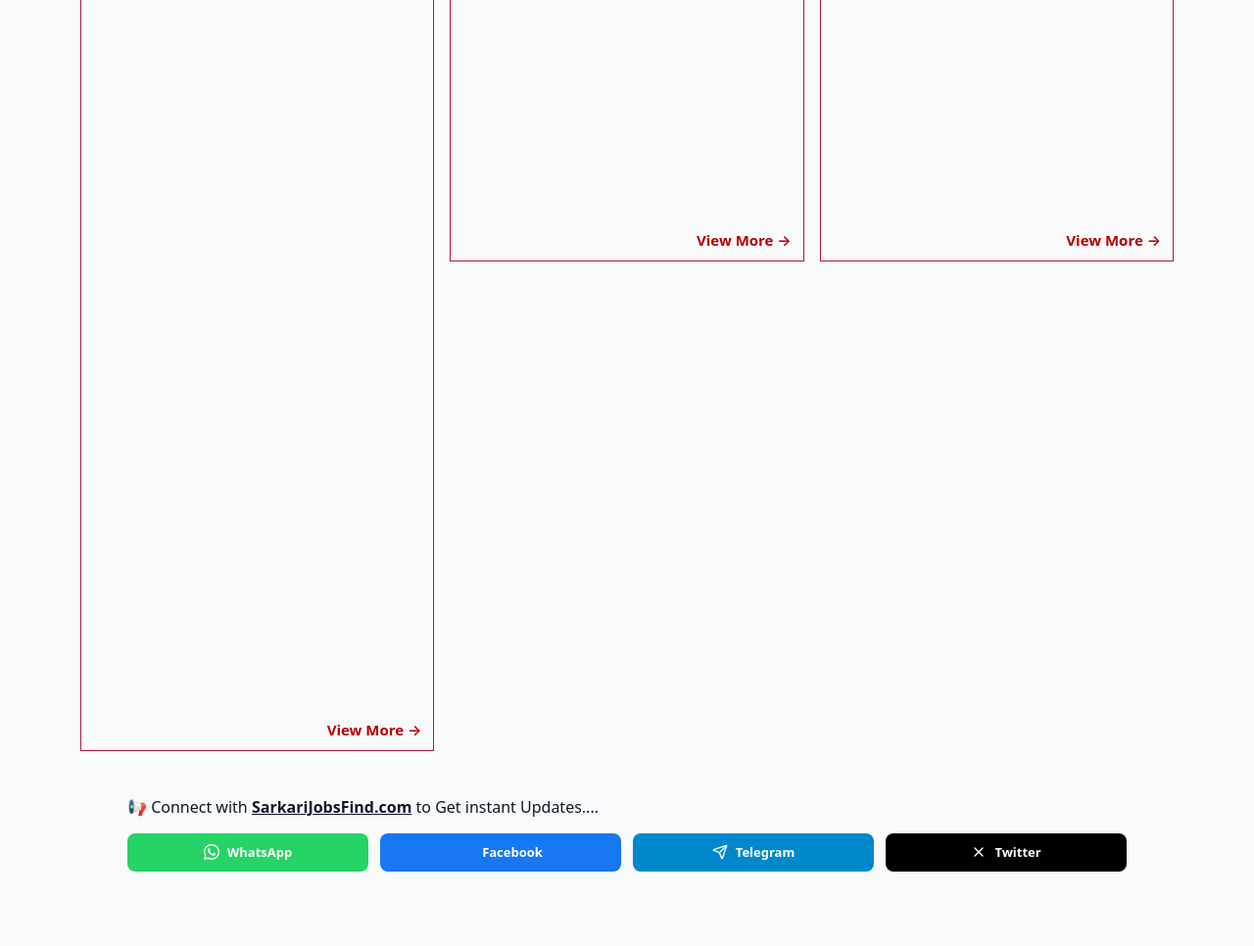
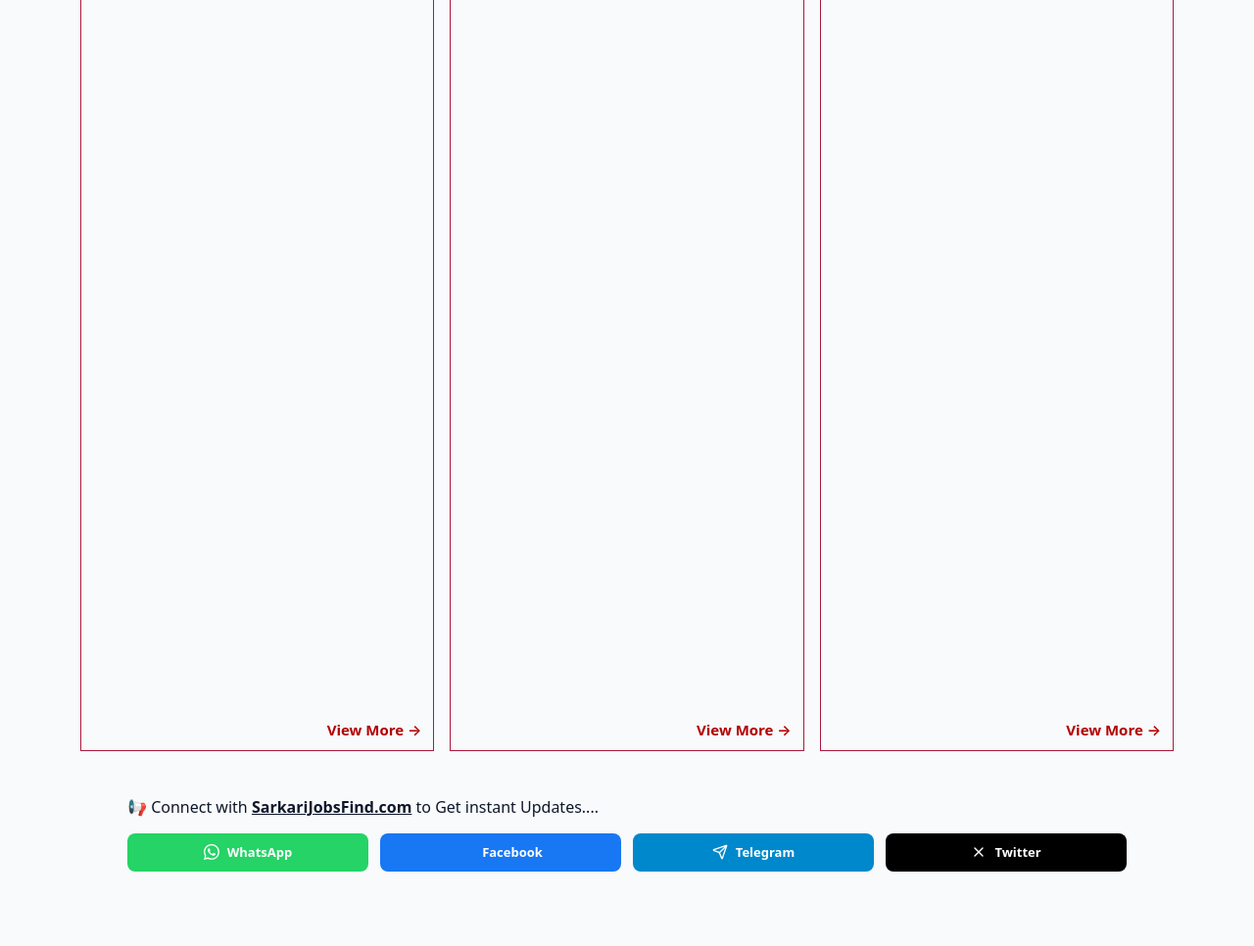
Before and after one commit to vishvajitrao1998/sarkarijobsfind.com, a Django app: page / in a window 1280 px wide. Shown: the part 3120-4086 px from the top of the page at 98% size. Run offline with Django 5.2, Linux system fonts and the light colour scheme; data that the repository does not hold is empty; some libraries are stand-ins or nearby versions.

Commit message:
remove 100px height

```diff
--- a/jobs/templates/home2.html
+++ b/jobs/templates/home2.html
@@ -414,7 +414,7 @@
 
         <!-- Admit Card -->
         <div class="col-12 col-sm-6 col-md-4">
-            <div class="sarkari-box" style="height: 1000px;">
+            <div class="sarkari-box">
                 <div class="sarkari-header">Answer Keys</div>
                 <ul class="sarkari-list">
                     {% for answer_key in answer_keys %}
@@ -444,7 +444,7 @@
 
         <!-- Top Online Form -->
         <div class="col-12 col-sm-6 col-md-4">
-            <div class="sarkari-box" style="height: 1000px;">
+            <div class="sarkari-box">
                 <div class="sarkari-header">Documents</div>
                 <ul class="sarkari-list">
                     {% for document_verification in document_verifications %}
```
